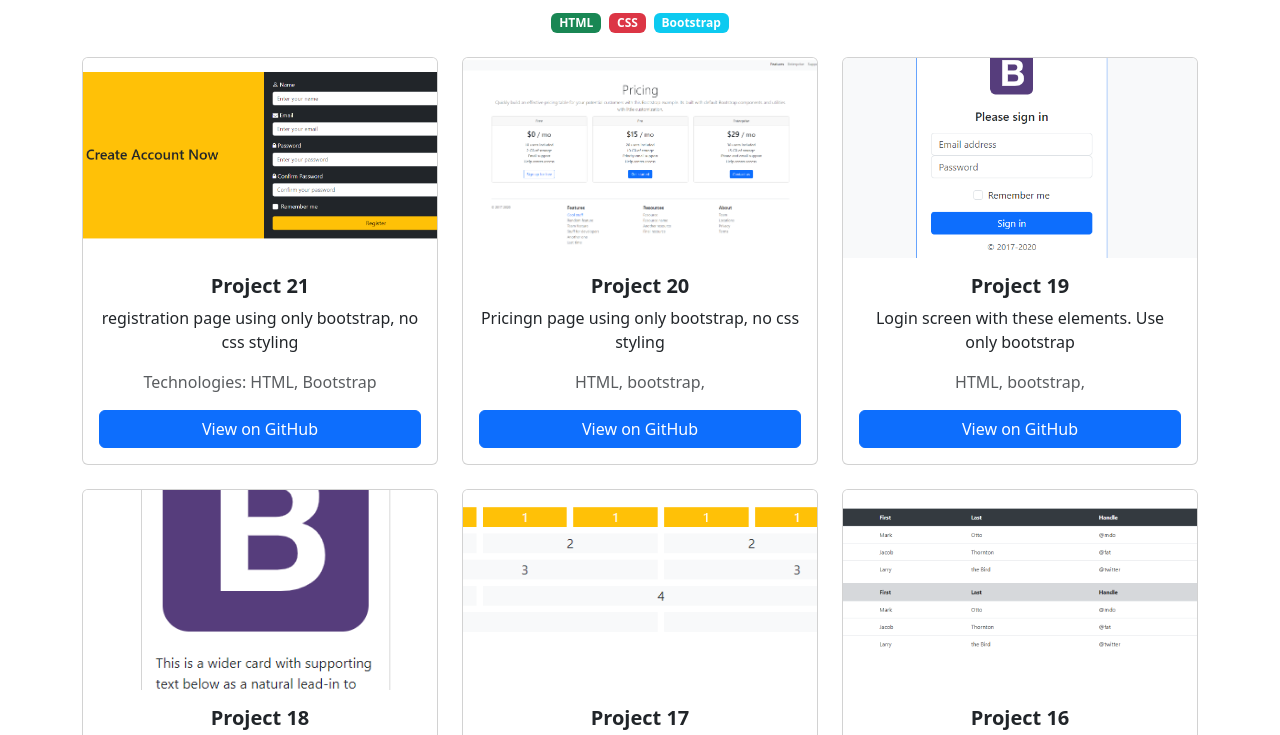
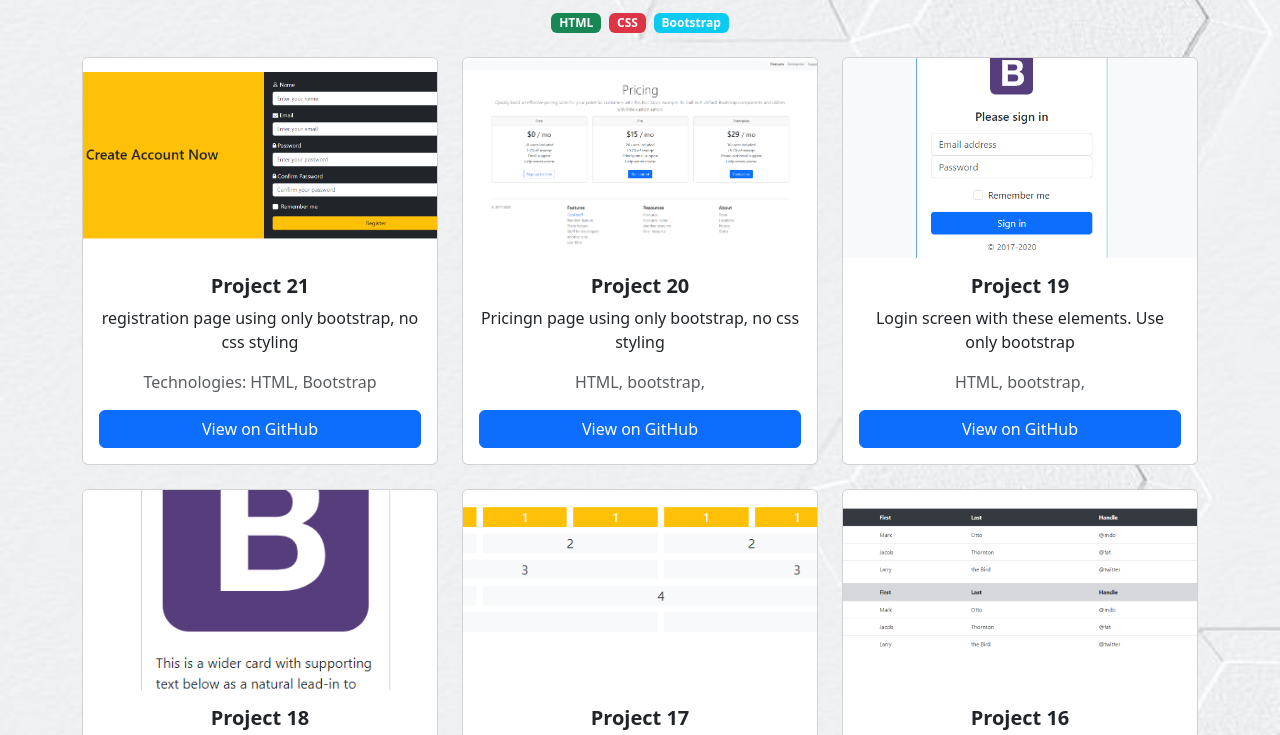
Before and after one commit to NadiaAhmed15/assignment22, a plain HTML site: page Projects.html in a window 1280 px wide. Shown: the part 187-922 px from the top of the page. Drawn offline with nearby package versions, Linux system fonts and the light colour scheme.

Commit message:
Update Projects.css

```diff
--- a/Projects.css
+++ b/Projects.css
@@ -1,5 +1,7 @@
 body {
-    background-color: #f8f9fa;
+   background-color: #f8f9fa;
+    background: url(download.jpg) no-repeat center center fixed;
+    background-size: cover;
   }
 
   h1 {
```
